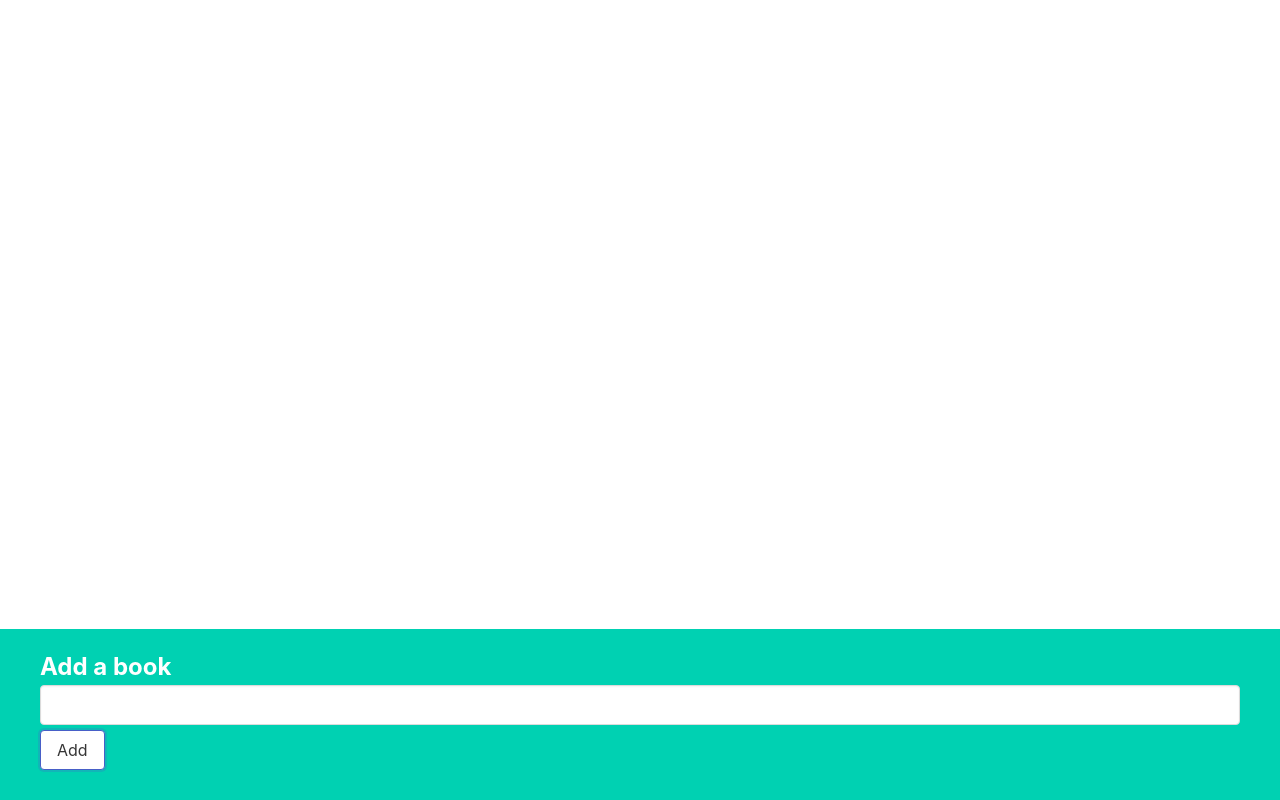
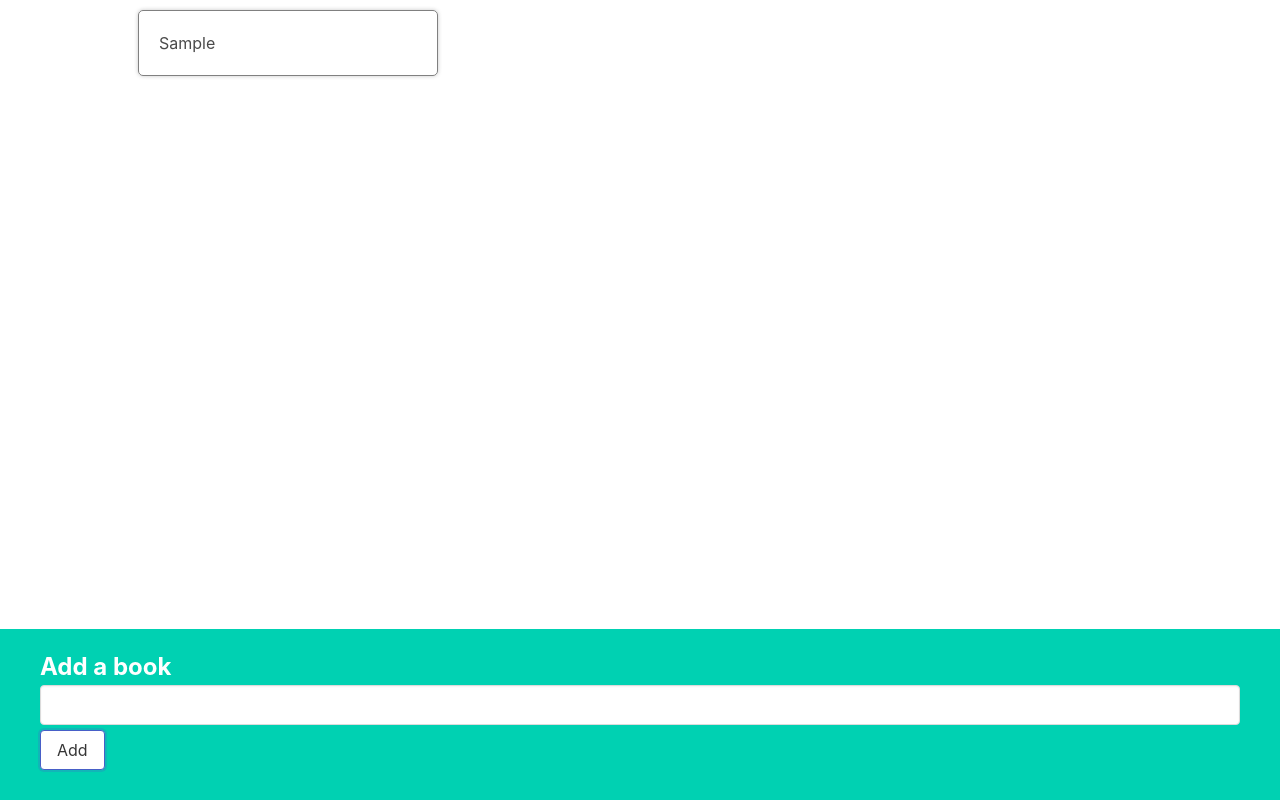
Before and after one commit to Lyhua-tech/store-book-app, a React (Vite) app: page / in a window 1280 px wide. Both pictures are taken after typing "Sample" into the empty fields and a click on the button "Add". Built offline with nearby package versions, Linux system fonts and the light colour scheme.

Commit message:
add card of books

```diff
--- a/src/App.jsx
+++ b/src/App.jsx
@@ -1,13 +1,38 @@
 import {React , useState} from 'react'
 import BookCreate from './components/BookCreate';
+import BookList from './components/BookList';
 const App = () => {
   const [books, setBooks] = useState([]);
 
+  // function for adding book into array
   const createBooks = (title) =>{
-    console.log(title);
+    const addBooks = [
+      {"id":Math.round(Math.random() * 9999), title}
+      , ...books
+    ]
+    setBooks(addBooks)
   }
+  // // function for remove book
+  // const removeBooks = (bookTitle) =>{
+  //   const rmBooks = books.filter(title => {
+  //     return title !== bookTitle;
+  //   })
+  //   setBooks(rmBooks)
+  // }
+
+  // //
+  // const modifyBooks = (id, newTitle) => {
+  //   const changeBooks = books.map((title) => {
+  //     if (title.id == id) {
+  //       return {...title, title: newTitle}
+  //     }
+  //     return title
+  //   })
+  //   setBooks(changeBooks)
+  // }
   return (
     <div>
+      <BookList books={books}/>
       <BookCreate onCreate={createBooks}/>
     </div>
   )
--- a/src/components/BookList.jsx
+++ b/src/components/BookList.jsx
@@ -1,8 +1,14 @@
 import React from 'react'
+import BookShow from './BookShow';
 
-const BookList = () => {
+const BookList = ({ books }) => {
+  const renderBooks = books.map((book) =>{
+    return <BookShow key={book.id} book={book} />
+  });
   return (
-    <div>BookList</div>
+    <div className='book-list'>
+      {renderBooks}
+    </div>
   )
 }
 
--- a/src/components/BookShow.jsx
+++ b/src/components/BookShow.jsx
@@ -1,8 +1,10 @@
 import React from 'react'
 
-const BookShow = () => {
+const BookShow = ({ book }) => {
   return (
-    <div>BookShow</div>
+    <div className='book-show'>
+      {book.title}
+    </div>
   )
 }
 
```
